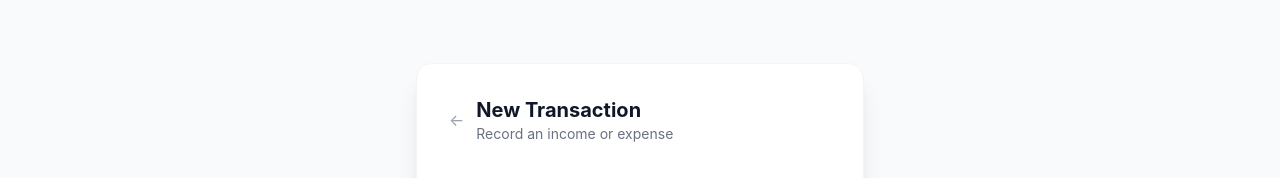
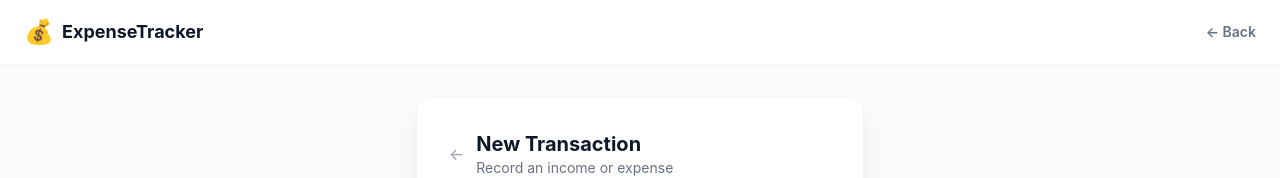
Before and after one commit to ahmed12106350/Expense-Tracker, a React app in the folder frontend/: page /add in a window 1280 px wide. Shown: the top 178 px of the page. Built offline with nearby package versions, Linux system fonts and the light colour scheme; no server answers; sample sign-in values are in the browser's storage; the HTML template or start-up script is replaced by a standard one.

Commit message:
Centre the div and add Navbar on Addtransactions Page

```diff
--- a/frontend/src/pages/AddTransactionPage.jsx
+++ b/frontend/src/pages/AddTransactionPage.jsx
@@ -57,8 +57,19 @@ export default function AddTransaction() {
     }
 
     return (
-        <div className="min-h-screen bg-gray-50 dark:bg-gray-950 flex items-center justify-center p-4 transition-colors">
-            <div className="w-full max-w-md bg-white dark:bg-gray-900 rounded-2xl shadow-xl border border-gray-100 dark:border-gray-800 p-8">
+        <div className="min-h-screen bg-gray-50 dark:bg-gray-950 transition-colors">
+            {/* Navbar */}
+            <nav className="bg-white dark:bg-gray-900 border-b border-gray-100 dark:border-gray-800 px-6 py-4 flex items-center justify-between">
+                <div onClick={() => navigate('/dashboard')} className="flex items-center gap-2 cursor-pointer">
+                    <span className="text-2xl">💰</span>
+                    <span className="text-lg font-bold text-gray-900 dark:text-white hover:text-indigo-600 transition">ExpenseTracker</span>
+                </div>
+                <button onClick={() => navigate('/dashboard')} className="text-sm font-semibold text-gray-500 dark:text-gray-400 hover:text-indigo-600 transition">
+                    ← Back
+                </button>
+            </nav>
+            <div className="flex items-center justify-center p-4 pt-8">
+                <div className="w-full max-w-md bg-white dark:bg-gray-900 rounded-2xl shadow-xl border border-gray-100 dark:border-gray-800 p-8">
 
                 {/* Header */}
                 <div className="flex items-center gap-3 mb-8">
@@ -96,8 +107,8 @@ export default function AddTransaction() {
                                     type="button"
                                     onClick={() => setType('expense')}
                                     className={`py-2.5 rounded-xl font-semibold text-sm transition border ${type === 'expense'
-                                            ? 'bg-red-50 dark:bg-red-900/20 border-red-300 dark:border-red-700 text-red-600 dark:text-red-400'
-                                            : 'bg-gray-50 dark:bg-gray-800 border-gray-200 dark:border-gray-700 text-gray-500 dark:text-gray-400'
+                                        ? 'bg-red-50 dark:bg-red-900/20 border-red-300 dark:border-red-700 text-red-600 dark:text-red-400'
+                                        : 'bg-gray-50 dark:bg-gray-800 border-gray-200 dark:border-gray-700 text-gray-500 dark:text-gray-400'
                                         }`}
                                 >
                                     🔴 Expense
@@ -106,8 +117,8 @@ export default function AddTransaction() {
                                     type="button"
                                     onClick={() => setType('income')}
                                     className={`py-2.5 rounded-xl font-semibold text-sm transition border ${type === 'income'
-                                            ? 'bg-green-50 dark:bg-green-900/20 border-green-300 dark:border-green-700 text-green-600 dark:text-green-400'
-                                            : 'bg-gray-50 dark:bg-gray-800 border-gray-200 dark:border-gray-700 text-gray-500 dark:text-gray-400'
+                                        ? 'bg-green-50 dark:bg-green-900/20 border-green-300 dark:border-green-700 text-green-600 dark:text-green-400'
+                                        : 'bg-gray-50 dark:bg-gray-800 border-gray-200 dark:border-gray-700 text-gray-500 dark:text-gray-400'
                                         }`}
                                 >
                                     🟢 Income
@@ -193,5 +204,6 @@ export default function AddTransaction() {
                 )}
             </div>
         </div>
+     </div >
     )
 }
--- a/frontend/src/pages/Dashboard.jsx
+++ b/frontend/src/pages/Dashboard.jsx
@@ -40,7 +40,12 @@ function Dashboard({ onLogout }) {
             <nav className="bg-white dark:bg-gray-900 border-b border-gray-100 dark:border-gray-800 px-6 py-4 flex items-center justify-between">
                 <div className="flex items-center gap-2">
                     <span className="text-2xl">💰</span>
-                    <span className="text-lg font-bold text-gray-900 dark:text-white">ExpenseTracker</span>
+                    <span
+                        onClick={() => navigate('/dashboard')}
+                        className="text-lg font-bold text-gray-900 dark:text-white cursor-pointer hover:text-indigo-600 transition"
+                    >
+                        ExpenseTracker
+                    </span>
                 </div>
                 <button
 
```
